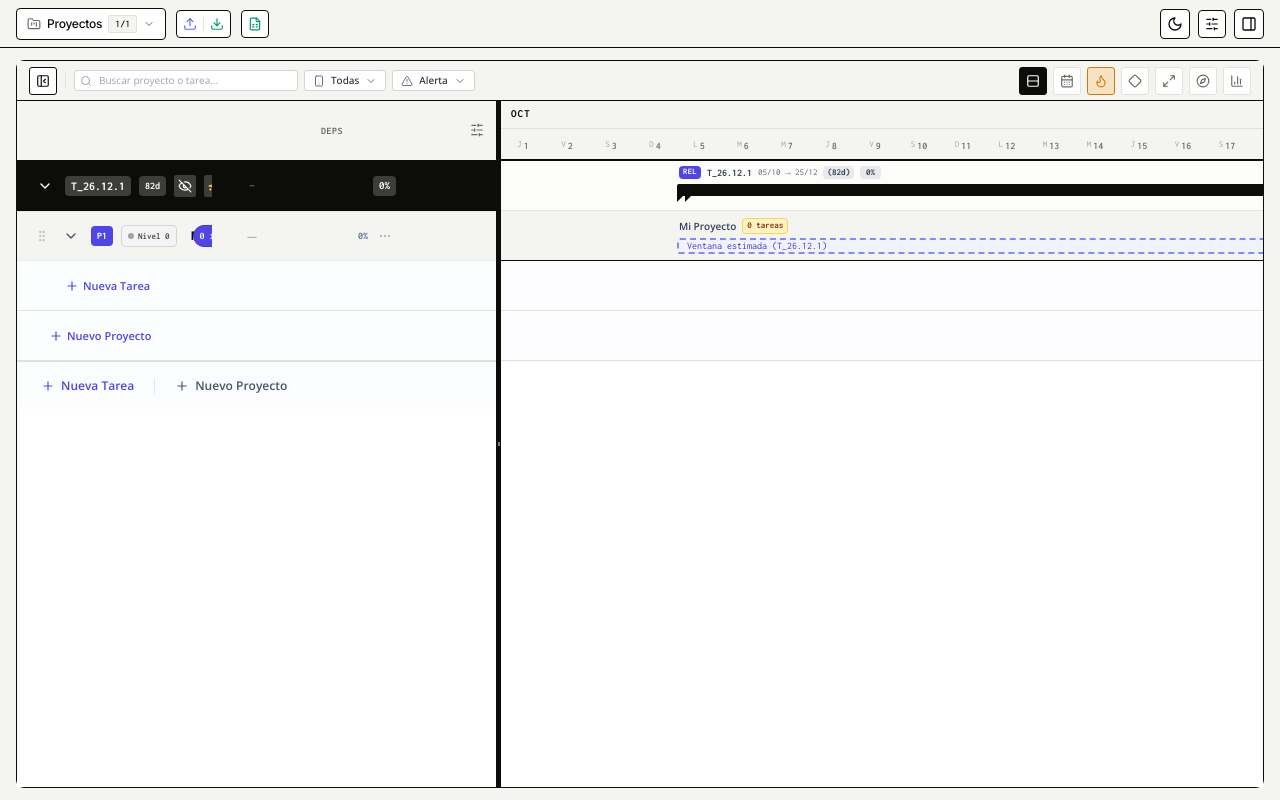
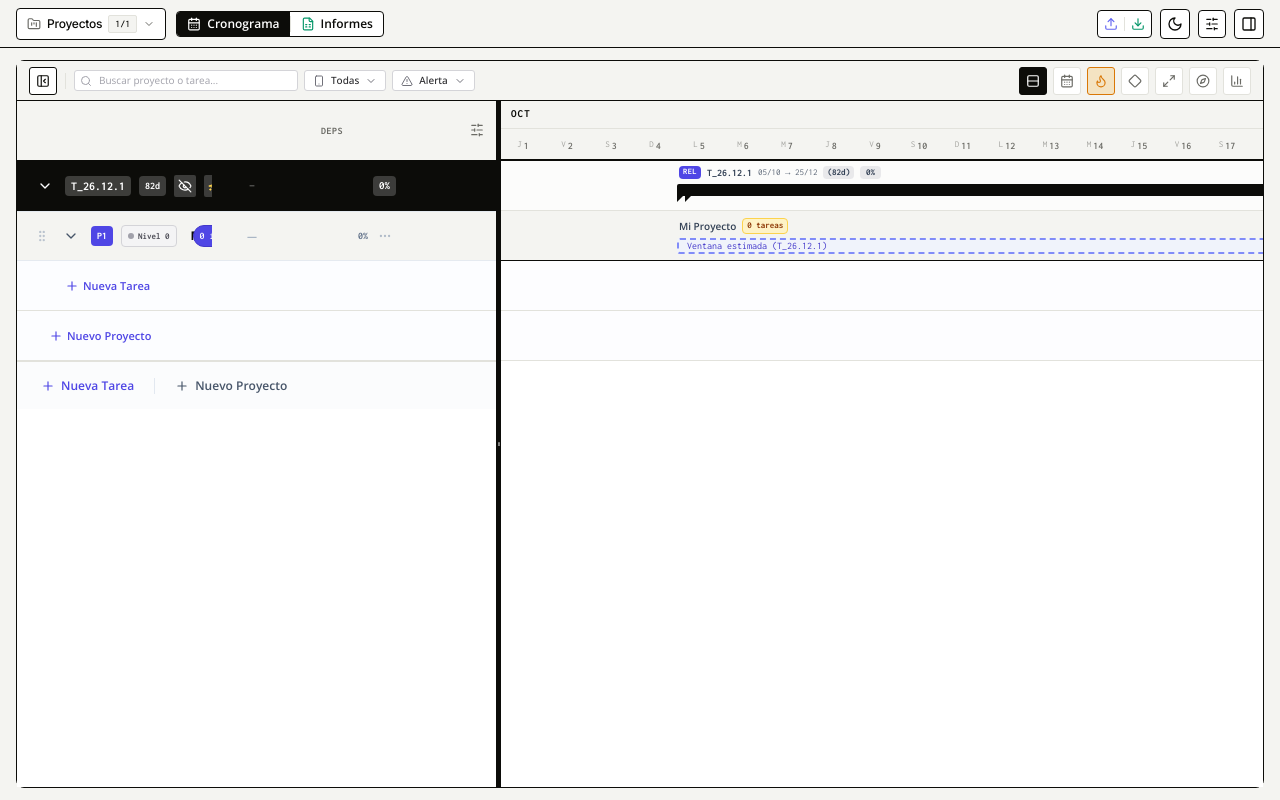
Before and after one commit to francobellu/Gantt-Planner, a React (Vite) app: page / in a window 1280 px wide. Built offline with nearby package versions, Linux system fonts and the light colour scheme.

Commit message:
v1.11.8: Selector principal Cronograma | Informes y botones Importar/Exportar a la derecha

```diff
--- a/package.json
+++ b/package.json
@@ -1,7 +1,7 @@
 {
   "name": "gantt-planner",
   "private": true,
-  "version": "1.11.7",
+  "version": "1.11.8",
   "type": "module",
   "scripts": {
     "dev": "vite",
--- a/src/App.tsx
+++ b/src/App.tsx
@@ -2756,8 +2756,96 @@ export function App({
             )}
           </div>
 
-          {/* Botones de Importar y Exportar directos en barra superior (Icon-Only) */}
-          <div className="flex items-center border border-[#0C0C09] dark:border-zinc-700 rounded-[4px] bg-white dark:bg-zinc-900 overflow-hidden shrink-0">
+          {/* Selector de páginas principales al mismo nivel: Cronograma | Informes */}
+          <div
+            data-testid="header-primary-nav"
+            role="tablist"
+            aria-label="Vistas principales"
+            className="flex items-center border border-[#0C0C09] dark:border-zinc-700 rounded-[4px] bg-white dark:bg-zinc-900 overflow-hidden shrink-0"
+          >
+            <button
+              type="button"
+              role="tab"
+              aria-selected={currentView === 'gantt'}
+              data-testid="header-gantt-btn"
+              onClick={() => setCurrentView('gantt')}
+              className={`px-2.5 py-1 text-xs font-semibold flex items-center gap-1.5 transition cursor-pointer ${
+                currentView === 'gantt'
+                  ? 'bg-[#0C0C09] text-white dark:bg-zinc-100 dark:text-[#0C0C09]'
+                  : 'text-[#0C0C09] dark:text-zinc-200 hover:bg-[#F4F4F1] dark:hover:bg-zinc-800'
+              }`}
+              title="Vista principal de Cronograma Gantt"
+              aria-label="Cronograma"
+            >
+              <CalendarDays className="w-3.5 h-3.5 shrink-0" />
+              <span>Cronograma</span>
+            </button>
+            <div className="w-px h-4 bg-[#E2E2DC] dark:bg-zinc-800" />
+            <button
+              type="button"
+              role="tab"
+              aria-selected={currentView === 'reports'}
+              data-testid="header-reports-btn"
+              onClick={() => setCurrentView('reports')}
+              className={`px-2.5 py-1 text-xs font-semibold flex items-center gap-1.5 transition cursor-pointer ${
+                currentView === 'reports'
+                  ? 'bg-[#0C0C09] text-white dark:bg-zinc-100 dark:text-[#0C0C09]'
+                  : 'text-[#0C0C09] dark:text-zinc-200 hover:bg-[#F4F4F1] dark:hover:bg-zinc-800'
+              }`}
+              title="Informes y descarga Excel (.xlsx)"
+              aria-label="Informes"
+            >
+              <FileSpreadsheet
+                className={`w-3.5 h-3.5 shrink-0 ${
+                  currentView === 'reports'
+                    ? 'text-emerald-400 dark:text-emerald-600'
+                    : 'text-emerald-600 dark:text-emerald-400'
+                }`}
+              />
+              <span>Informes</span>
+            </button>
+          </div>
+
+          {/* Botón para restablecer releases ocultas cuando hay alguna oculta (Icon-Only) */}
+          {hiddenReleaseIds.length > 0 && (
+            <button
+              type="button"
+              data-testid="header-reset-hidden-releases-btn"
+              onClick={handleResetHiddenReleases}
+              className="p-1.5 rounded-[4px] border border-amber-600 bg-amber-50 dark:bg-amber-950/40 text-amber-700 dark:text-amber-300 hover:bg-amber-100 dark:hover:bg-amber-900/60 transition cursor-pointer shrink-0 animate-fade-in flex items-center justify-center"
+              title={`Hay ${hiddenReleaseIds.length} release(s) oculta(s). Clic para restablecer la visibilidad y ver todos los proyectos.`}
+              aria-label="Restablecer visibilidad de releases"
+            >
+              <Eye className="w-3.5 h-3.5 text-amber-600 dark:text-amber-400" />
+            </button>
+          )}
+
+          {scenarioSavedToast && (
+            <span
+              className={`inline-flex items-center gap-1.5 px-2.5 py-1 rounded-[4px] text-[11px] font-mono font-semibold text-white shadow-none animate-fade-in ${
+                scenarioSavedToast.startsWith('Error')
+                  ? 'bg-[#DC2626]'
+                  : 'bg-[#16A34A]'
+              }`}
+            >
+              {scenarioSavedToast.startsWith('Error') ? (
+                <AlertTriangle className="w-3.5 h-3.5" />
+              ) : (
+                <Check className="w-3.5 h-3.5" />
+              )}
+              {scenarioSavedToast}
+            </span>
+          )}
+        </div>
+
+        {/* RIGHT: Import/Export + Quick Theme Toggle + Unified Tools & Settings Dropdown Menu */}
+        <div data-testid="header-right-actions" className="flex items-center gap-2 shrink-0">
+
+          {/* Botones de Importar y Exportar a la derecha de la barra superior */}
+          <div
+            data-testid="header-import-export-group"
+            className="flex items-center border border-[#0C0C09] dark:border-zinc-700 rounded-[4px] bg-white dark:bg-zinc-900 overflow-hidden shrink-0"
+          >
             <button
               type="button"
               data-testid="header-import-btn"
@@ -2780,57 +2868,6 @@ export function App({
               <Download className="w-3.5 h-3.5 text-emerald-600 dark:text-emerald-400" />
             </button>
           </div>
-
-          {/* Botón para restablecer releases ocultas cuando hay alguna oculta (Icon-Only) */}
-          {hiddenReleaseIds.length > 0 && (
-            <button
-              type="button"
-              data-testid="header-reset-hidden-releases-btn"
-              onClick={handleResetHiddenReleases}
-              className="p-1.5 rounded-[4px] border border-amber-600 bg-amber-50 dark:bg-amber-950/40 text-amber-700 dark:text-amber-300 hover:bg-amber-100 dark:hover:bg-amber-900/60 transition cursor-pointer shrink-0 animate-fade-in flex items-center justify-center"
-              title={`Hay ${hiddenReleaseIds.length} release(s) oculta(s). Clic para restablecer la visibilidad y ver todos los proyectos.`}
-              aria-label="Restablecer visibilidad de releases"
-            >
-              <Eye className="w-3.5 h-3.5 text-amber-600 dark:text-amber-400" />
-            </button>
-          )}
-
-          {/* Informes Button (Tablas tipo Excel - Icon-Only) */}
-          <button
-            type="button"
-            data-testid="header-reports-btn"
-            onClick={() => setCurrentView((prev) => (prev === 'reports' ? 'gantt' : 'reports'))}
-            className={`p-1.5 rounded-[4px] border transition cursor-pointer shrink-0 flex items-center justify-center ${
-              currentView === 'reports'
-                ? 'bg-[#0C0C09] border-[#0C0C09] text-white dark:bg-zinc-100 dark:border-white dark:text-[#0C0C09]'
-                : 'bg-white dark:bg-zinc-900 border-[#0C0C09] dark:border-zinc-700 text-[#0C0C09] dark:text-zinc-200 hover:bg-[#F4F4F1] dark:hover:bg-zinc-800'
-            }`}
-            title="Informes y descarga Excel (.xlsx)"
-            aria-label="Informes"
-          >
-            <FileSpreadsheet className="w-3.5 h-3.5 text-emerald-600 dark:text-emerald-400" />
-          </button>
-
-          {scenarioSavedToast && (
-            <span
-              className={`inline-flex items-center gap-1.5 px-2.5 py-1 rounded-[4px] text-[11px] font-mono font-semibold text-white shadow-none animate-fade-in ${
-                scenarioSavedToast.startsWith('Error')
-                  ? 'bg-[#DC2626]'
-                  : 'bg-[#16A34A]'
-              }`}
-            >
-              {scenarioSavedToast.startsWith('Error') ? (
-                <AlertTriangle className="w-3.5 h-3.5" />
-              ) : (
-                <Check className="w-3.5 h-3.5" />
-              )}
-              {scenarioSavedToast}
-            </span>
-          )}
-        </div>
-
-        {/* RIGHT: Quick Theme Toggle + Unified Tools & Settings Dropdown Menu */}
-        <div className="flex items-center gap-2 shrink-0">
 
           {/* Selector Rápido de Tema (Claro / Oscuro) */}
           <button
--- a/src/data/releaseNotes.ts
+++ b/src/data/releaseNotes.ts
@@ -10,10 +10,19 @@ export interface ReleaseNoteEntry {
 
 export const RELEASE_NOTES: ReleaseNoteEntry[] = [
   {
+    version: '1.11.8',
+    date: '23 Nov 2026',
+    title: 'Selector principal Cronograma | Informes y botones Importar/Exportar a la derecha',
+    isLatest: true,
+    features: [
+      'Creado selector segmentado de páginas principales al mismo nivel (Cronograma | Informes) en la cabecera',
+      'Movidos los botones de Importar y Exportar a la derecha de la misma barra superior',
+    ],
+  },
+  {
     version: '1.11.7',
     date: '23 Nov 2026',
     title: 'Abrir RightSidePanel con detalles al seleccionar filas en Informes',
-    isLatest: true,
     features: [
       'Al seleccionar una tarea, proyecto o release en cualquiera de las 3 pestañas de Informes se abre el panel derecho en la pestaña Detalles mostrando el elemento seleccionado y resaltando la fila',
     ],
--- a/src/types/gantt.ts
+++ b/src/types/gantt.ts
@@ -1,4 +1,4 @@
-export const APP_VERSION = '1.11.7';
+export const APP_VERSION = '1.11.8';
 
 export const DEFAULT_TRUNCATE_CHAR_LIMIT = 37;
 export const TRUNCATE_LIMIT_STORAGE_KEY = 'ganttflow_truncate_char_limit';
```
Also changed, not shown: 1 other file (tests, documents, lock files or other folders).
